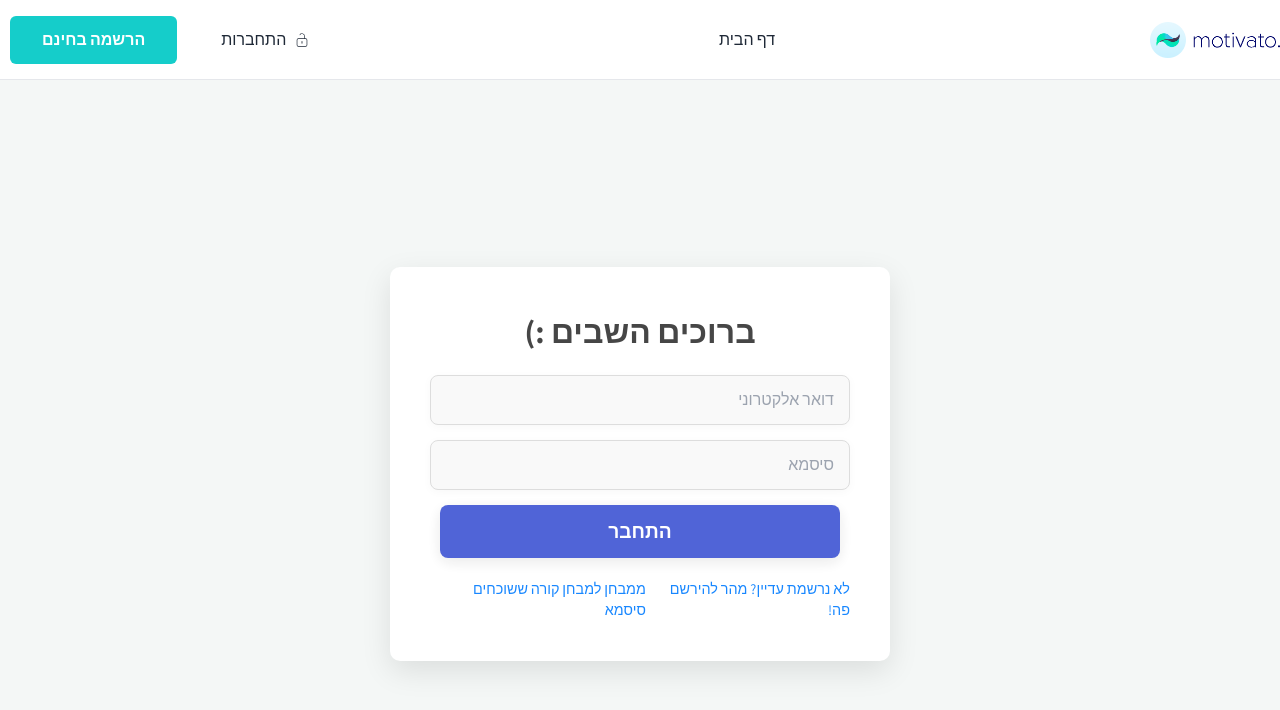
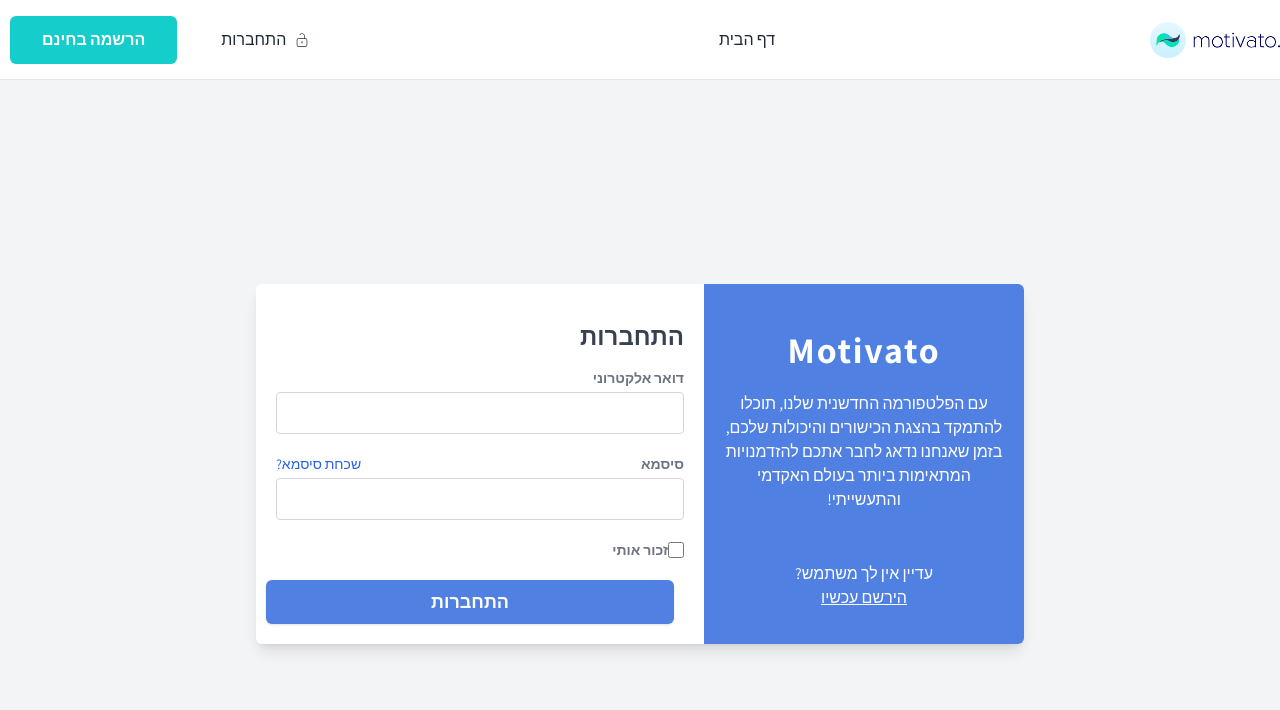
Before and after one commit to MotivatoNow/Motivato, a React (Create React App) app: page /login in a window 1280 px wide. Shown: the top 710 px of the page. Built offline with nearby package versions, Linux system fonts and the light colour scheme; no server answers.

Commit message:
Update Login

```diff
--- a/src/pages/Login/Login.js
+++ b/src/pages/Login/Login.js
@@ -1,5 +1,5 @@
 import React, { useState } from "react";
-import { useNavigate } from "react-router-dom";
+import { Link, useNavigate } from "react-router-dom";
 import { useAuth } from "../../context/AuthContext";
 import "./Login.css";
 import { auth, db } from "../../config/firebase";
@@ -43,6 +43,82 @@
   };
 
   return (
+
+<>
+<div class="flex items-center min-h-screen p-4 bg-gray-100 lg:justify-center">
+      <div
+        class="flex flex-col overflow-hidden bg-white rounded-md shadow-lg max md:flex-row md:flex-1 lg:max-w-screen-md"
+      >
+        <div
+          class="p-4 py-6 text-white bg-[#4F80E2] md:w-80 md:flex-shrink-0 md:flex md:flex-col md:items-center md:justify-evenly"
+        >
+          <div class="my-3 text-4xl font-bold tracking-wider text-center">
+            <a href="#">Motivato</a>
+          </div>
+          <p class="mt-6 font-normal text-center text-white md:mt-0">
+          עם הפלטפורמה החדשנית שלנו, תוכלו להתמקד בהצגת הכישורים והיכולות שלכם, בזמן שאנחנו נדאג לחבר אתכם להזדמנויות המתאימות ביותר בעולם האקדמי והתעשייתי!
+          </p>
+          <p class="flex flex-col items-center justify-center mt-10 text-center">
+            <span>עדיין אין לך משתמש?</span>
+            <Link to={'/register'} className="underline">הירשם עכשיו</Link>
+          </p>
+
+        </div>
+        <div class="p-5 bg-white md:flex-1">
+          <h3 class="my-4 text-2xl font-semibold text-gray-700">התחברות</h3>
+          <form action="#"  onSubmit={handleLogin} class="flex flex-col space-y-5">
+            <div class="flex flex-col space-y-1">
+              <label for="email" class="text-sm font-semibold text-gray-500">דואר אלקטרוני</label>
+              <input
+                type="email"
+                id="email"
+                autofocus
+                required
+                value={email}
+                onChange={(e) => setEmail(e.target.value)}
+                class="px-4 py-2 transition duration-300 border border-gray-300 rounded focus:border-transparent focus:outline-none focus:ring-4 focus:ring-blue-200"
+              />
+
+
+            </div>
+            <div class="flex flex-col space-y-1">
+              <div class="flex items-center justify-between">
+                <label for="password" class="text-sm font-semibold text-gray-500">סיסמא</label>
+                <Link class="text-sm text-blue-600 hover:underline focus:text-blue-800" to={'/reset'}>שכחת סיסמא?</Link>
+              </div>
+
+              <input
+                type="password"
+                id="password"
+                required
+                value={password}
+                onChange={(e) => setPassword(e.target.value)}
+                class="px-4 py-2 transition duration-300 border border-gray-300 rounded focus:border-transparent focus:outline-none focus:ring-4 focus:ring-blue-200"
+              />
+            </div>
+            <div class="flex items-center space-x-2">
+              <input
+                type="checkbox"
+                id="remember"
+                class="w-4 h-4 transition duration-300 rounded focus:ring-2 focus:ring-offset-0 focus:outline-none focus:ring-blue-200"
+              />
+              <label for="remember" class="text-sm font-semibold text-gray-500">זכור אותי</label>
+            </div>
+            <div>
+              <button
+                type="submit"
+                class="w-full px-4 py-2 text-lg font-semibold text-white transition-colors duration-300 bg-[#4F80E2] rounded-md shadow hover:bg-blue-600 focus:outline-none focus:ring-blue-200 focus:ring-4"
+              >
+                התחברות
+              </button>
+              {error && <p style={{ color: "red" }}>{error}</p>}
+            </div>
+          </form>
+        </div>
+      </div>
+    </div>
+
+{/*
     <div className="login-page">
       <section className="container">
         <div className="login-container">
@@ -75,7 +151,8 @@
           </div>
         </div>
       </section>
-    </div>
+    </div> */}
+    </>
   );
 };
 
```
